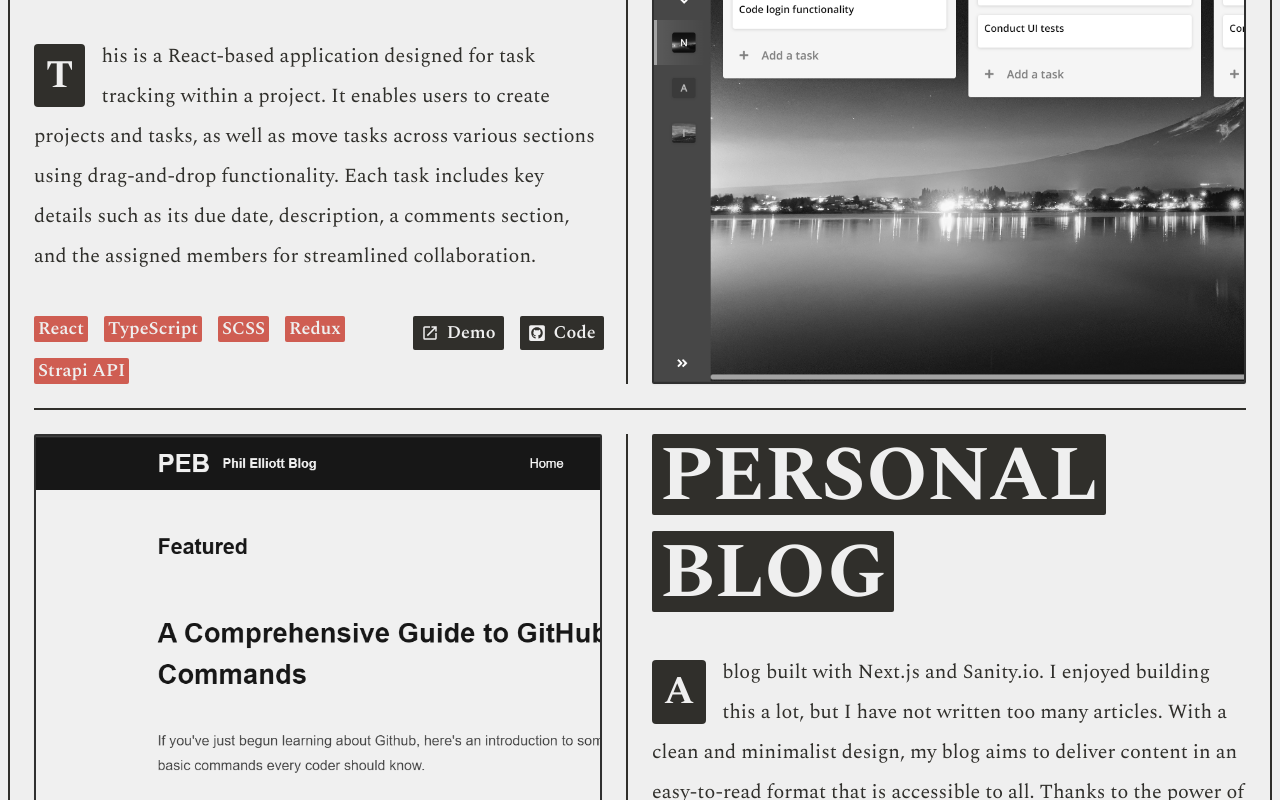
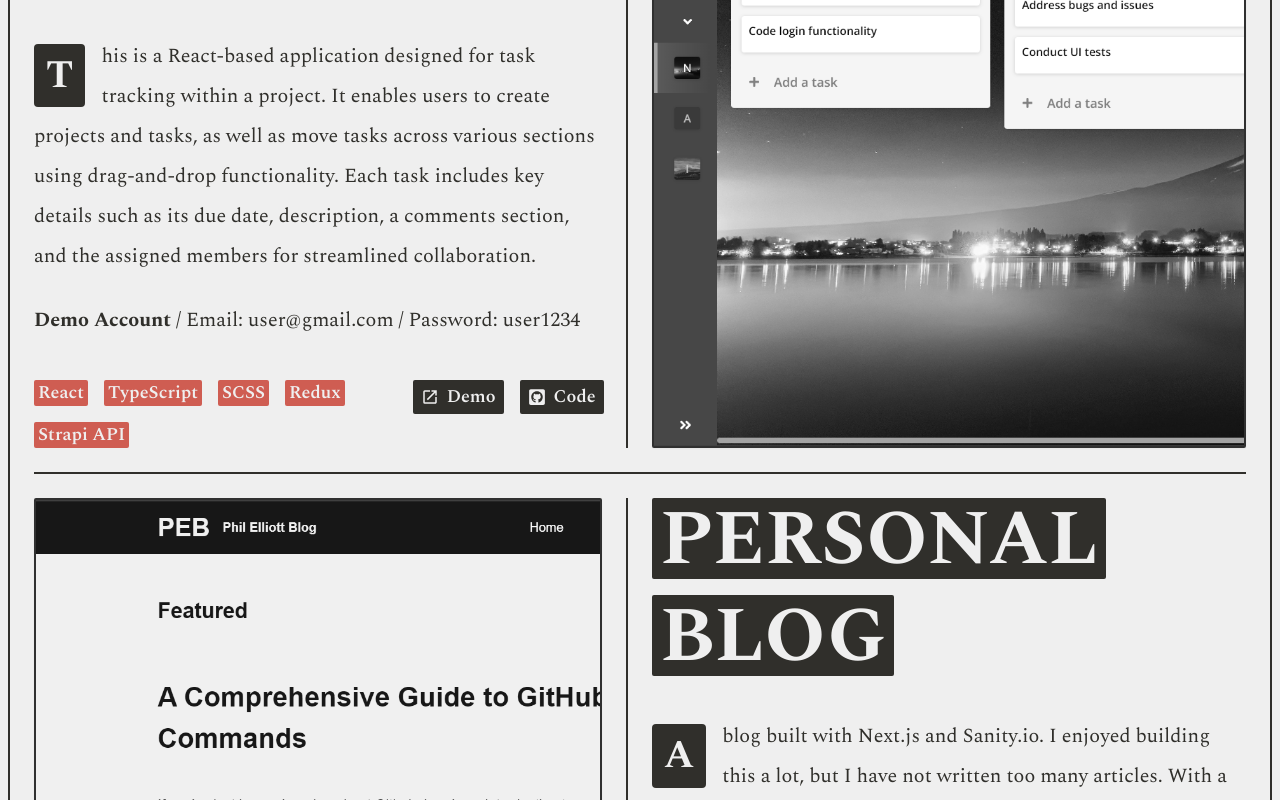
Before and after one commit to Phil-Elliott/PaperPortfolio, a Next.js app: page / in a window 1280 px wide. Shown: the part 2378-3178 px from the top of the page. Built offline with nearby package versions, Linux system fonts and the light colour scheme; a web font is replaced by a local one.

Commit message:
added demo account for PM App

```diff
--- a/components/Projects/Project/Project.tsx
+++ b/components/Projects/Project/Project.tsx
@@ -38,6 +38,12 @@ const Project = ({
         })}
       </div>
       <p className="article-text mt-6">{description}</p>
+      {title[0] === "Simple" && (
+        <p className="mt-6 text-xl leading-loose">
+          <strong>Demo Account </strong>/ Email: user@gmail.com / Password:
+          user1234
+        </p>
+      )}
       <div className="md:grid grid-cols-3 mt-5 lg3:mt-10 font-semibold">
         <ul className="flex flex-wrap gap-4 col-span-2 items-center">
           {skills.map((skill, index) => {
--- a/components/Projects/Projects.tsx
+++ b/components/Projects/Projects.tsx
@@ -95,6 +95,8 @@ export default Projects;
 
 /*
 
+demoAccount: "Demo Account: Email: user@gmail.com Password: user1234",
+
 1) Make left side responsive
   - Have Right bttns go under tags
 
--- a/pages/index.tsx
+++ b/pages/index.tsx
@@ -46,7 +46,7 @@ export default function Home() {
   }
 
   return (
-    <div className="bg-Secondary h-screen">
+    <div className="bg-Secondary h-full">
       {menuOpen ? (
         <ResponsiveMenu
           menuOpen={menuOpen}
@@ -88,6 +88,12 @@ export default function Home() {
 
 /*
 
+1) Add login details to pm app
+2) Add google analytics
+3) Add larger black background
+
+
+
 
 responsive menu
    - could have the responsive menu show up from this page
```
